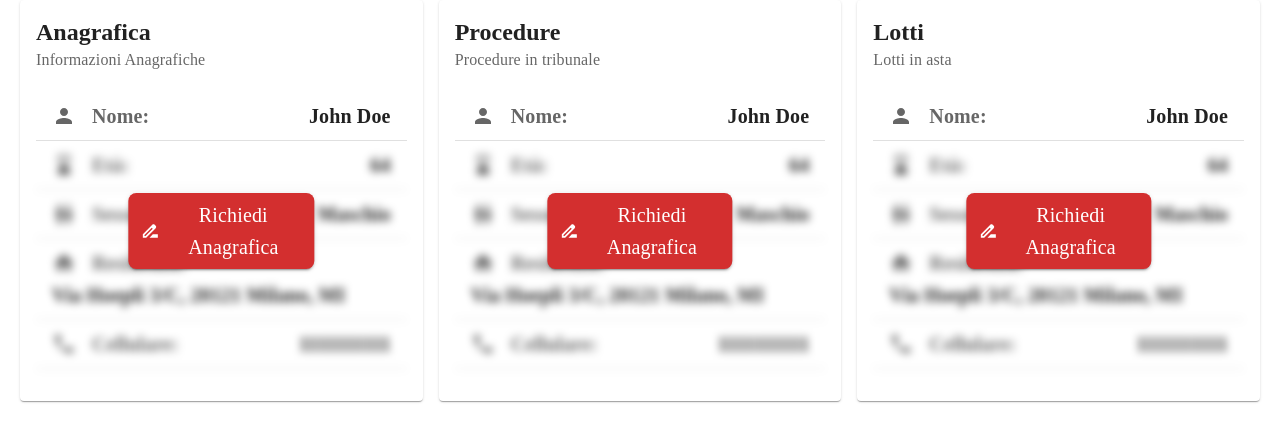
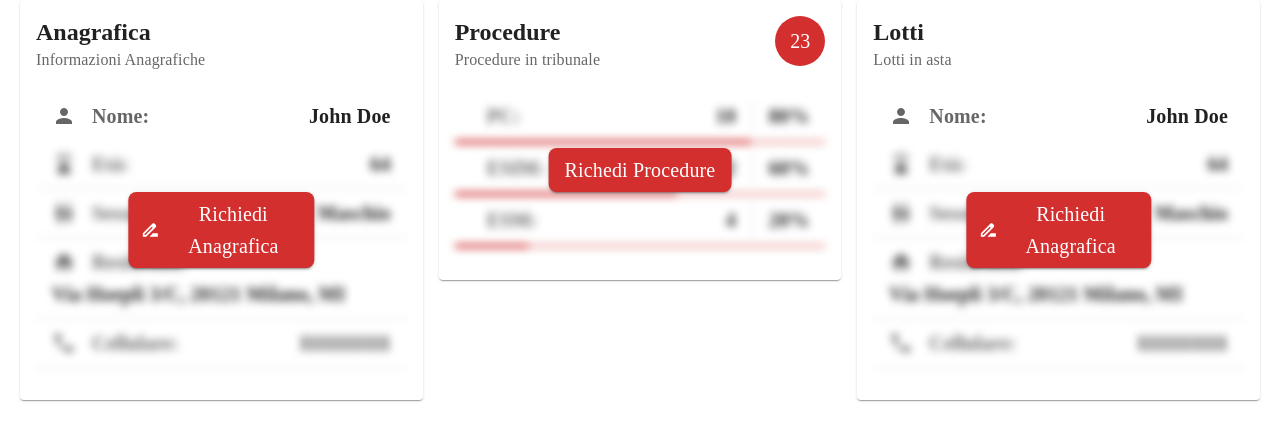
Before and after one commit to jackpeck2004/cherry-ui-components, a React (Create React App) app: page / in a window 1280 px wide. Shown: the top 442 px of the page. Built offline with nearby package versions, Linux system fonts and the light colour scheme; the HTML template or start-up script is replaced by a standard one.

Commit message:
added procedure

```diff
--- a/src/App.tsx
+++ b/src/App.tsx
@@ -1,6 +1,7 @@
 import { Grid } from "@mui/material";
 import { AnagraphicDetails } from "./components/AnagraphicDetails";
 import { InfoCard } from "./components/InfoCard";
+import { ProcedureDetails } from "./components/ProcedureDetails";
 
 
 const App = () => {
@@ -12,8 +13,8 @@ const App = () => {
         </InfoCard>
       </Grid>
       <Grid item xs={4}>
-        <InfoCard title={"Procedure"} subtitle={"Procedure in tribunale"}>
-          <AnagraphicDetails />
+        <InfoCard title={"Procedure"} subtitle={"Procedure in tribunale"} topNumber={23}>
+          <ProcedureDetails />
         </InfoCard>
       </Grid>
       <Grid item xs={4}>
--- a/src/components/AnagraphicDetails.tsx
+++ b/src/components/AnagraphicDetails.tsx
@@ -11,6 +11,7 @@ import {
 } from "@mui/icons-material";
 import { FC, useState } from "react";
 import { RequestButton } from "./RequestButton";
+import { BlurDetails } from "./BlurDetails";
 
 export const AnagraphicDetails: FC = () => {
   const [showAnagraphic, setShowAnagraphic] = useState(false);
@@ -44,24 +45,28 @@ export const AnagraphicDetails: FC = () => {
             title={"Età"}
             value={"60"}
             isLoading={isLoading}
+            divider
           />
           <Detail
             icon={<Wc sx={{ color: "text.secondary" }} />}
             title={"Sesso"}
             value={"Maschio"}
             isLoading={isLoading}
+            divider
           />
           <Detail
             icon={<Home sx={{ color: "text.secondary" }} />}
             title={"Residenza"}
             value={"Via Hoepli 3/C, 20121 Milano, MI"}
             isLoading={isLoading}
+            divider
           />
           <Detail
             icon={<Phone sx={{ color: "text.secondary" }} />}
             title={"Cellulare"}
             value={"1111111111"}
             isLoading={isLoading}
+            divider
           />
         </>
       ) : (
@@ -71,37 +76,32 @@ export const AnagraphicDetails: FC = () => {
             icon={<DriveFileRenameOutline />}
             handleRequest={handleLoadAnagraphic}
           />
-          <Box
-            sx={{
-              filter: "blur(4px)",
-              userSelect: "none",
-              WebkitUserSelect: "none",
-              MozUserSelect: "none",
-              msUserSelect: "none",
-              zIndex: 1,
-            }}
-          >
+          <BlurDetails>
             <Detail
               icon={<HourglassBottom sx={{ color: "text.secondary" }} />}
               title={"Età"}
               value={"64"}
+              divider
             />
             <Detail
               icon={<Wc sx={{ color: "text.secondary" }} />}
               title={"Sesso"}
               value={"Maschio"}
+              divider
             />
             <Detail
               icon={<Home sx={{ color: "text.secondary" }} />}
               title={"Residenza"}
               value={"Via Hoepli 3/C, 20121 Milano, MI"}
+              divider
             />
             <Detail
               icon={<Phone sx={{ color: "text.secondary" }} />}
               title={"Cellulare"}
               value={"1111111111"}
+              divider
             />
-          </Box>
+          </BlurDetails>
         </>
       )}
     </List>
--- /dev/null
+++ b/src/components/BlurDetails.tsx
@@ -0,0 +1,19 @@
+import { Box } from "@mui/material";
+import { FC, PropsWithChildren } from "react";
+
+export const BlurDetails: FC<PropsWithChildren<{}>> = ({ children }) => {
+  return (
+    <Box
+      sx={{
+        filter: "blur(4px)",
+        userSelect: "none",
+        WebkitUserSelect: "none",
+        MozUserSelect: "none",
+        msUserSelect: "none",
+        zIndex: 1,
+      }}
+    >
+      {children}
+    </Box>
+  );
+};
--- a/src/components/Detail.tsx
+++ b/src/components/Detail.tsx
@@ -1,14 +1,35 @@
-import { ListItem, Grid, Box, Typography, Skeleton, Divider } from "@mui/material";
+import {
+  ListItem,
+  Grid,
+  Box,
+  Typography,
+  Skeleton,
+  Divider,
+  LinearProgress,
+} from "@mui/material";
 import { ReactNode, FC } from "react";
 
 interface IDetailPorps {
-  icon: ReactNode;
+  icon?: ReactNode;
   title: string;
-  value: string;
+  value: string | number;
   isLoading?: boolean;
+  divider?: boolean;
+  progress?: boolean;
+  percentage?: boolean;
+  secondaryValue?: string | number;
 }
 
-export const Detail: FC<IDetailPorps> = ({ icon, title, value, isLoading }) => {
+export const Detail: FC<IDetailPorps> = ({
+  icon,
+  title,
+  value,
+  isLoading,
+  divider,
+  progress,
+  percentage,
+  secondaryValue,
+}) => {
   return (
     <>
       <ListItem>
@@ -27,17 +48,34 @@ export const Detail: FC<IDetailPorps> = ({ icon, title, value, isLoading }) => {
           {isLoading ? (
             <Skeleton variant="text" width="200px" />
           ) : (
+            <Grid container direction="row" sx={{ width: "fit-content"}}>
+              {secondaryValue && (
+                <>
                   <Typography
                     variant={"h6"}
                     fontWeight={600}
                     sx={{ fontFamily: "ComoW01-SemiBold" }}
                   >
-              {value}
+                    {secondaryValue}
                   </Typography>
+                  <Divider orientation="vertical" sx={{ mx: 2 }}/>
+                </>
+              )}
+              <Typography
+                variant={"h6"}
+                fontWeight={600}
+                sx={{ fontFamily: "ComoW01-SemiBold" }}
+              >
+                {typeof value === "number" && percentage ? `${value}%` : value}
+              </Typography>
+            </Grid>
           )}
         </Grid>
       </ListItem>
-      <Divider />
+      {typeof value === "number" && progress && (
+        <LinearProgress variant={isLoading ? "indeterminate" : "determinate"} value={value} color="error" />
+      )}
+      {divider && <Divider />}
     </>
   );
 };
--- a/src/components/InfoCard.tsx
+++ b/src/components/InfoCard.tsx
@@ -1,21 +1,25 @@
-import { Card, CardContent, Grid, Typography } from "@mui/material";
+import { Box, Card, CardContent, Grid, Typography } from "@mui/material";
 import { FC, PropsWithChildren } from "react";
 
 interface InfoCardProps {
   title: string;
   subtitle: string;
+  topNumber?: number;
 }
 
 export const InfoCard: FC<PropsWithChildren<InfoCardProps>> = ({
   title,
   subtitle,
   children,
+  topNumber,
 }) => {
   return (
     <Card sx={{ minWidth: 300, transition: "250ms" }}>
       <CardContent>
         <Grid container direction="column">
-          <Grid item xs={8}>
+          <Grid container direction="row" justifyContent="space-between">
+            <Grid container direction="column" xs={8}>
+              <Grid item>
                 <Typography
                   variant="h5"
                   fontWeight={600}
@@ -28,7 +32,7 @@ export const InfoCard: FC<PropsWithChildren<InfoCardProps>> = ({
                   {title}
                 </Typography>
               </Grid>
-          <Grid>
+              <Grid item>
                 <Typography
                   sx={{ mb: 1.5 }}
                   fontWeight={500}
@@ -40,6 +44,29 @@ export const InfoCard: FC<PropsWithChildren<InfoCardProps>> = ({
                   {subtitle}
                 </Typography>
               </Grid>
+            </Grid>
+            {topNumber ? (
+              <Box
+                sx={{
+                  backgroundColor: "error.main",
+                  width: 50,
+                  height: 50,
+                  borderRadius: 25,
+                  display: "flex",
+                  justifyContent: "center",
+                  alignItems: "center",
+                }}
+              >
+                <Typography
+                  variant={"h6"}
+                  color={"white"}
+                  sx={{ fontFamily: "ComoW01-SemiBold" }}
+                >
+                  {topNumber}
+                </Typography>
+              </Box>
+            ) : null}
+          </Grid>
           <Grid>{children}</Grid>
         </Grid>
       </CardContent>
--- /dev/null
+++ b/src/components/ProcedureDetails.tsx
@@ -0,0 +1,84 @@
+import { List } from "@mui/material";
+import { FC, useState } from "react";
+import { BlurDetails } from "./BlurDetails";
+import { Detail } from "./Detail";
+import { RequestButton } from "./RequestButton";
+
+export const ProcedureDetails: FC = () => {
+  const [showProcedureDetails, setShowProcedureDetails] = useState(false);
+  const [isLoading, setIsLoading] = useState(false);
+
+  const handleLoadProcedure = () => {
+    setShowProcedureDetails(true);
+    setIsLoading(true);
+    setTimeout(() => {
+      setIsLoading(false);
+    }, 2000);
+  };
+
+  if (!showProcedureDetails) {
+    return (
+      <List disablePadding>
+        <RequestButton
+          text="Richedi Procedure"
+          icon={null}
+          handleRequest={handleLoadProcedure}
+        />
+        <BlurDetails>
+          <List>
+            <Detail
+              value={80}
+              title={"PC"}
+              secondaryValue={10}
+              progress
+              percentage
+            />
+            <Detail
+              value={60}
+              title={"ESIM"}
+              secondaryValue={12}
+              progress
+              percentage
+            />
+            <Detail
+              value={20}
+              title={"ESM"}
+              secondaryValue={4}
+              progress
+              percentage
+            />
+          </List>
+        </BlurDetails>
+      </List>
+    );
+  }
+
+  return (
+      <List>
+        <Detail
+          value={80}
+          title={"PC"}
+          secondaryValue={10}
+          progress
+          percentage
+          isLoading={isLoading}
+        />
+        <Detail
+          value={60}
+          title={"ESIM"}
+          secondaryValue={12}
+          progress
+          percentage
+          isLoading={isLoading}
+        />
+        <Detail
+          value={20}
+          title={"ESM"}
+          secondaryValue={4}
+          progress
+          percentage
+          isLoading={isLoading}
+        />
+      </List>
+  );
+};
```
Lines whose indentation alone changed are shown as unchanged.
